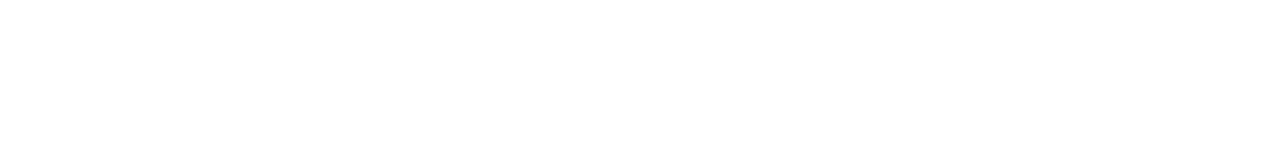
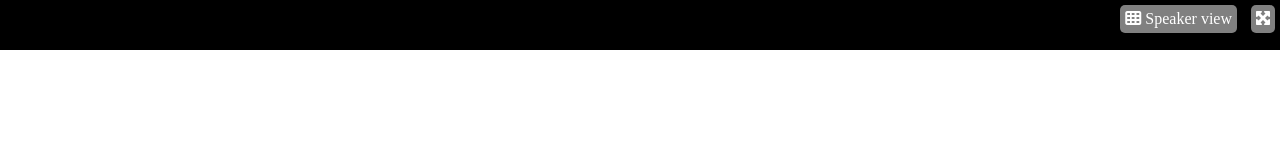
Before and after one commit to ValerioCani/html-css-zoom, a plain HTML site: page index.html in a window 1280 px wide. Drawn offline with Linux system fonts and the light colour scheme.

Commit message:
fine creazione header e inizio main

```diff
--- a/css/style.css
+++ b/css/style.css
@@ -3,3 +3,21 @@
     padding: 0;
     box-sizing: border-box;
 }
+
+/* regole di header */
+header{
+    height: 50px;
+    background-color: #000;
+    text-align: right;
+}
+
+header span{
+    display: inline-block;
+    background-color: gray;
+    color: #fff;
+    padding: 5px;
+    border-radius: 5px;
+    margin: 5px;
+}
+
+/* regole main */
--- a/index.html
+++ b/index.html
@@ -6,8 +6,23 @@
         <meta name="viewport" content="width=device-width, initial-scale=1.0">
         <title>Zoom</title>
         <link rel="stylesheet" href="css/style.css">
+        <link rel="stylesheet" href="https://cdnjs.cloudflare.com/ajax/libs/font-awesome/6.1.1/css/all.min.css">
     </head>
     <body>
 
+        <header>
+            <span><i class="fa-solid fa-table-cells"></i> Speaker view</span>
+            <span><i class="fa-solid fa-maximize"></i></span>
+        </header>
+
+        <main>
+
+
+        </main>
+
+        <footer>
+
+        </footer>
+
     </body>
 </html>
```
